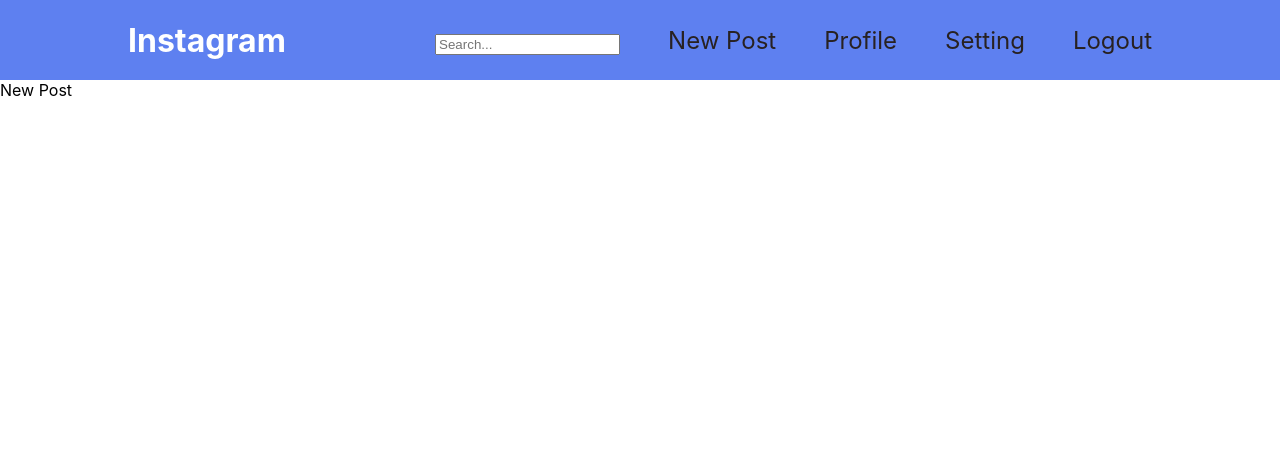
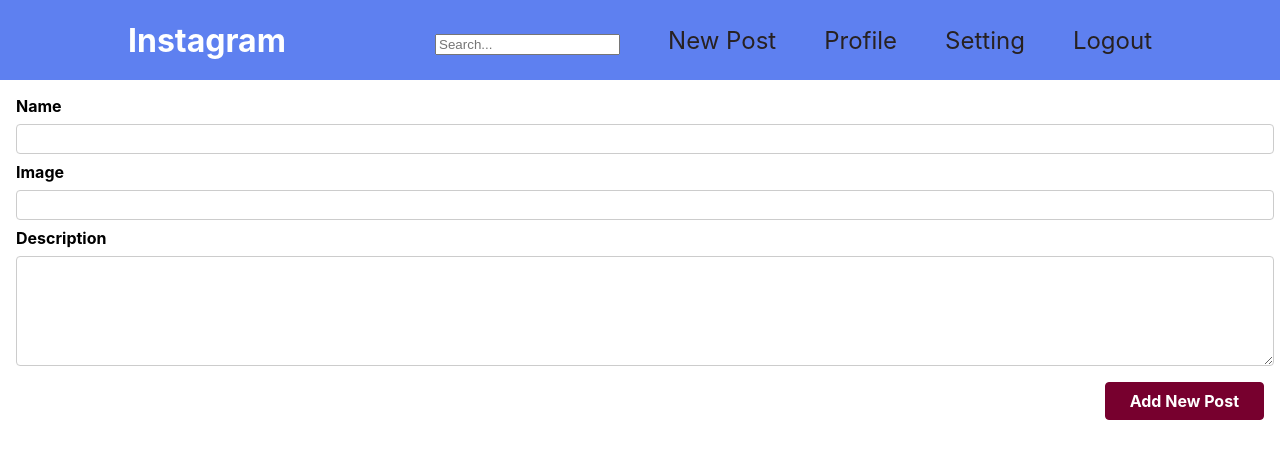
Before and after one commit to Adonis2115/react_instagram, a React (Create React App) app: page / in a window 1280 px wide. Shown: the top 458 px of the page. Built offline with nearby package versions, Linux system fonts and the light colour scheme.

Commit message:
New Post Form

```diff
--- /dev/null
+++ b/src/components/photoPost/NewPostForm.js
@@ -0,0 +1,55 @@
+// import Card from "../ui/Card";
+import classes from "./NewPostForm.module.css";
+
+import { useRef } from "react";
+
+function NewPostForm(props) {
+  const nameInputRef = useRef();
+  const imageInputRef = useRef();
+  const descriptionInputRef = useRef();
+
+  function submitHandler(event) {
+    event.preventDefault();
+
+    const enteredName = nameInputRef.current.value;
+    const enteredImage = imageInputRef.current.value;
+    const enteredDescription = descriptionInputRef.current.value;
+
+    const postData = {
+      name: enteredName,
+      image: enteredImage,
+      description: enteredDescription,
+    };
+
+    props.onNewPost(postData);
+  }
+
+  return (
+    // <Card>
+      <form className={classes.form} onSubmit={submitHandler}>
+        <div className={classes.control}>
+          <label htmlFor="name">Name</label>
+          <input type="text" required id="name" ref={nameInputRef} />
+        </div>
+        <div className={classes.control}>
+          <label htmlFor="image">Image</label>
+          <input type="url" required id="image" ref={imageInputRef} />
+        </div>
+        <div className={classes.control}>
+          <label htmlFor="description">Description</label>
+          <textarea
+            id="description"
+            required
+            rows="5"
+            ref={descriptionInputRef}
+          ></textarea>
+        </div>
+        <div className={classes.actions}>
+          <button>Add New Post</button>
+        </div>
+      </form>
+    // </Card>
+  );
+}
+
+export default NewPostForm;
--- /dev/null
+++ b/src/components/photoPost/NewPostForm.module.css
@@ -0,0 +1,45 @@
+.form {
+  padding: 1rem;
+}
+
+.control {
+  margin-bottom: 0.5rem;
+}
+
+.control label {
+  display: block;
+  font-weight: bold;
+  margin-bottom: 0.5rem;
+}
+
+.control input,
+.control textarea {
+  display: block;
+  font: inherit;
+  border-radius: 4px;
+  border: 1px solid #ccc;
+  padding: 0.25rem;
+  width: 100%;
+}
+
+.actions {
+  margin-top: 1rem;
+  text-align: right;
+}
+
+.actions button {
+  font: inherit;
+  cursor: pointer;
+  background-color: #77002e;
+  color: white;
+  padding: 0.5rem 1.5rem;
+  border: 1px solid #77002e;
+  border-radius: 4px;
+  font-weight: bold;
+}
+
+.actions button:hover,
+.actions button:active {
+  background-color: #a50e48;
+  border-color: #a50e48;
+}
--- /dev/null
+++ b/src/components/photoPost/PostItem.module.css
@@ -0,0 +1,46 @@
+.item {
+  margin: 1rem 0;
+}
+
+.image {
+  width: 100%;
+  height: 20rem;
+  overflow: hidden;
+  border-top-right-radius: 6px;
+  border-top-left-radius: 6px;
+}
+
+.image img {
+  width: 100%;
+  object-fit: cover;
+}
+
+.content {
+  text-align: center;
+  padding: 1rem;
+}
+
+.content h3 {
+  font-size: 1.25rem;
+  color: #2c292b;
+}
+
+.actions {
+  padding: 1.5rem;
+  text-align: center;
+}
+
+.actions button {
+  font: inherit;
+  cursor: pointer;
+  color: #77002e;
+  border: 1px solid #77002e;
+  background-color: transparent;
+  padding: 0.5rem 1.5rem;
+  border-radius: 4px;
+}
+
+.actions button:hover,
+.actions button:active {
+  background-color: #ffe2ed;
+}
--- /dev/null
+++ b/src/components/photoPost/PostList.module.css
@@ -0,0 +1,5 @@
+.list {
+    list-style: none;
+    margin: 0;
+    padding: 0;
+  }
--- a/src/pages/NewPost.js
+++ b/src/pages/NewPost.js
@@ -1,5 +1,9 @@
+import NewPostForm from "../components/photoPost/NewPostForm";
+
 function NewPost() {
-    return <div>New Post</div>;
-  }
+  return (
+    <NewPostForm />
+  );
+}
 
-  export default NewPost;
+export default NewPost;
```
Also changed, not shown: src/components/photoPost/PostItem.js (added, +44 -0 lines), src/components/photoPost/PostList.js (added, +20 -0 lines).
